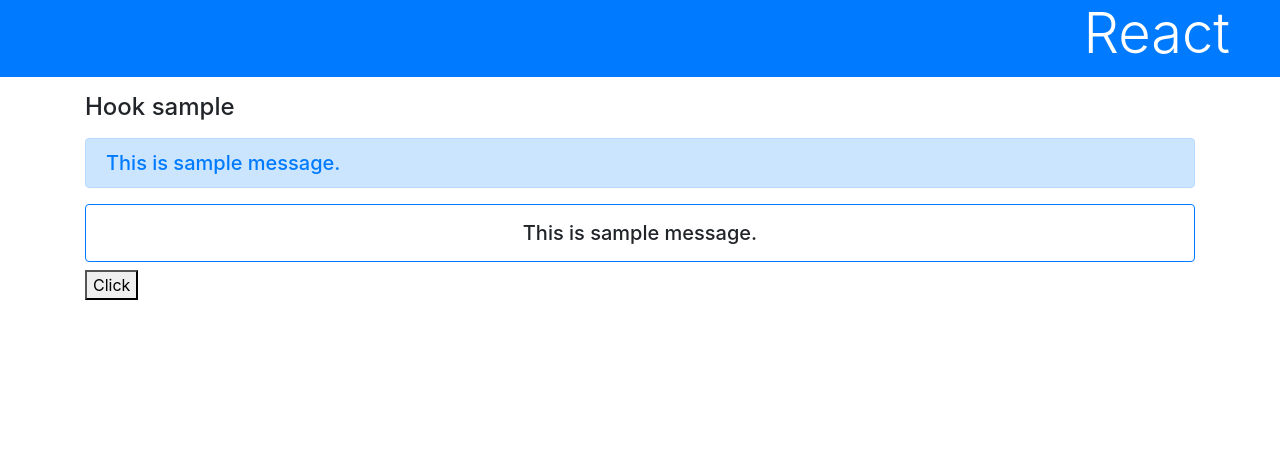
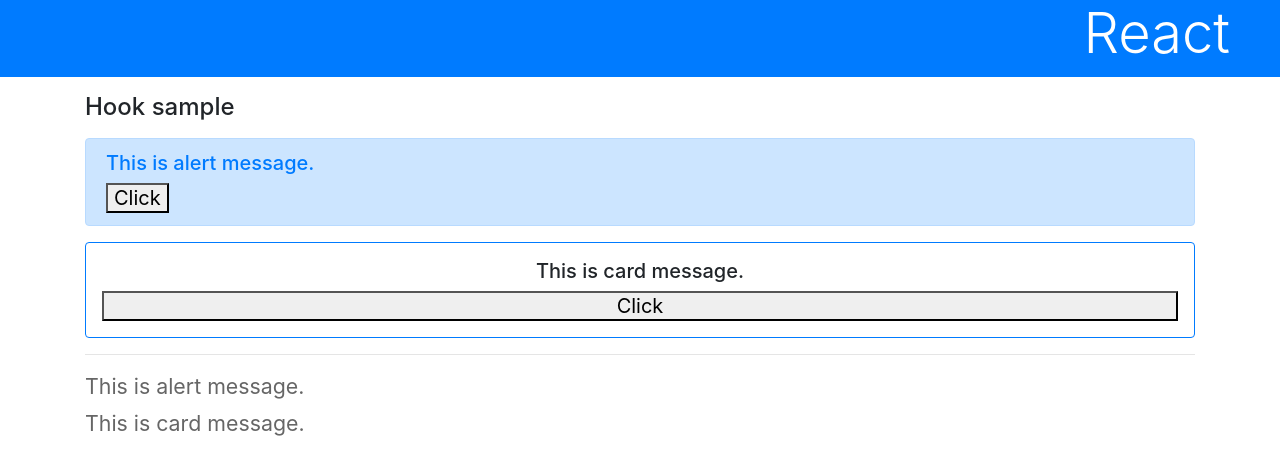
Before and after one commit to thirota/react_app, a React (Create React App) app: page / in a window 1280 px wide. Shown: the top 474 px of the page. Built offline with nearby package versions, Linux system fonts and the light colour scheme.

Commit message:
pass the state setter via props p.223

```diff
--- a/src/App.js
+++ b/src/App.js
@@ -2,30 +2,54 @@
 import './App.css';
 
 function AlertMessage(props) {
-  return <div className="alert alert-primary h5 text-primary">{props.message}</div>
+  console.log("AlertMessage start")
+
+  const data = ["Hello", "Welcome", "Good-bye"]
+
+  const actionAlert = ()=> {
+    const re = data[Math.floor(Math.random() * data.length)]
+    props.setAlert('message: ' + re + ".")
+  }
+
+  return <div className="alert alert-primary h5 text-primary">
+    <h5>{props.alert}</h5>
+    <button onClick={actionAlert}>Click</button>
+    </div>
 }
 
 function CardMessage(props) {
-  return <div className="card p-3 h5 border-primary text-center">{props.message}</div>
+  console.log("CardMessage start")
+
+  const [count, setCount] = useState(0)
+
+  const actionCard = ()=> {
+    setCount(count+1)
+    props.setCard("card counter: " + count + " count.")
+  }
+
+  return <div className="card p-3 h5 border-primary text-center">
+    <h5>{props.card}</h5>
+    <button onClick={actionCard}>Click</button>
+    </div>
 }
 
 function App() {
   console.log("App start")
 
-  const [msg, setMsg] = useState("This is sample message.")
-
-  const doAction = ()=> {
-    let res = window.prompt('type your name:')
-    setMsg("Hello " + res + " !!")
-  }
+  const [alert, setAlert] = useState("This is alert message.")
+  const [card, setCard] = useState("This is card message.")
 
   return <div>
     <h1 className="bg-primary text-white display-4">React</h1>
     <div className="container">
       <h4 className="my-3">Hook sample</h4>
-      <AlertMessage message={msg} />
-      <CardMessage message={msg} />
-      <button onClick={doAction}>Click</button>
+      <AlertMessage alert={alert} setAlert={setAlert}/>
+      <CardMessage card={card} setCard={setCard}/>
+      <hr/>
+      <div>
+        <p>{alert}</p>
+        <p>{card}</p>
+      </div>
     </div>
   </div>
 }
```
